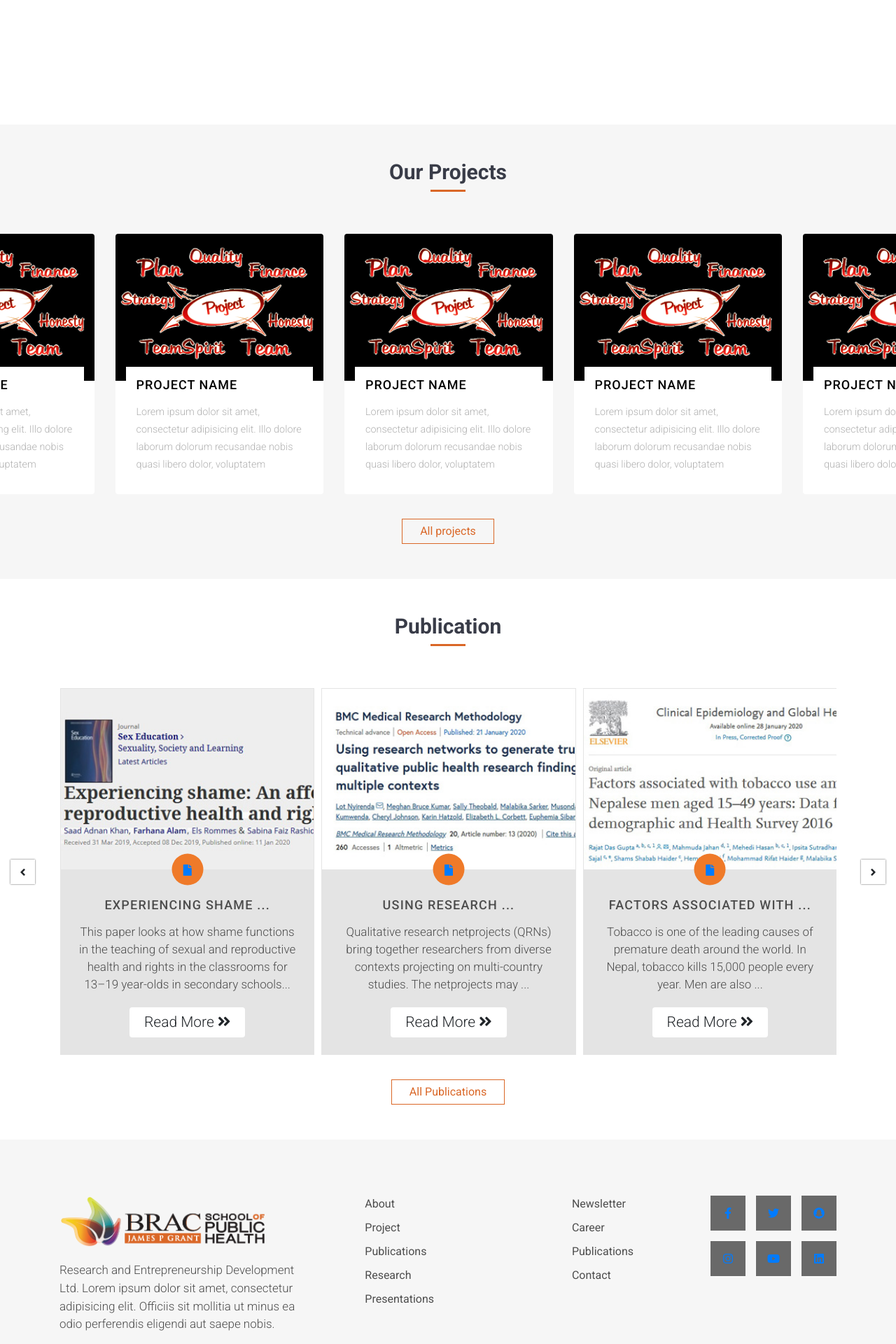
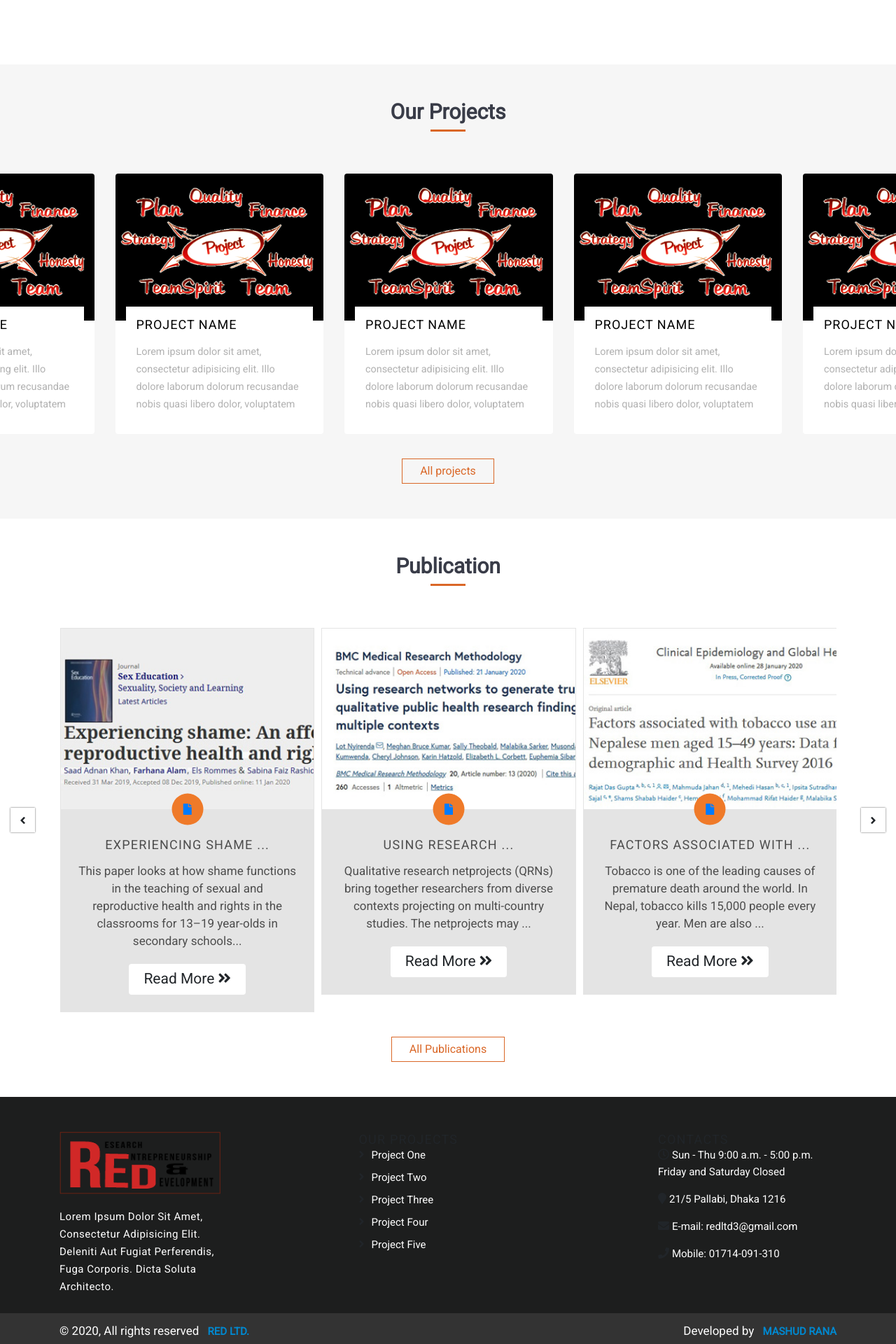
Before and after one commit to mashudranagithub/red, a PHP site: page / in a window 1280 px wide. Shown: the part 2000-3920 px from the top of the page at 70% size. Run offline with PHP 8.4, Linux system fonts and the light colour scheme; some libraries are stand-ins or nearby versions.

Commit message:
Menu item fixed and footer changed

```diff
--- a/assets/css/red.css
+++ b/assets/css/red.css
@@ -1,6 +1,7 @@
-@import url('https://fonts.googleapis.com/css?family=Roboto:300,400,500,700&display=swap');
-@import url('https://fonts.googleapis.com/css?family=Crimson+Text:400,600&display=swap');
-
+*{
+    margin: 0px;
+    padding: 0px;
+}
 
 img{
     max-width: 100%;
@@ -45,10 +46,6 @@ a:hover{
 
 body{
     font-family: 'Roboto', sans-serif;
-    /*background: #333;*/
-/*    background-image: url('../img/background/background.jpg');
-    background-repeat: repeat;*/
-
 }
 
 #top {
@@ -164,7 +161,8 @@ a.btn.btn-jpg svg.svg-inline--fa {
     text-decoration: none;
     color: #000;
     font-size: 1.2rem;
-    letter-spacing: 1px;
+    /*font-weight: 700;*/
+    letter-spacing: 0.5px;
 }
 
 .main-menu nav ul.navbar-nav>li {
@@ -246,11 +244,11 @@ ul.second-dropped-menu li a:hover {
 
 ul.first-dropped-menu li a,
 ul.second-dropped-menu li a {
-    padding: 5px 40px 5px 20px;
+    padding: 5px 20px !important;
     display: inline-block;
     color: #333;
     font-size: 1.1rem !important;
-    font-weight: 400;
+    /*font-weight: 700;*/
     line-height: 30px !important;
 }
 
@@ -915,144 +913,98 @@ section#Publication {
     Footer Section Start Here
 *********************************************/
 
-footer#Footer .footer-top {
-    padding: 80px 0;
-    background: #f6f6f6;
+/**************************  Footer **************************/
+
+footer#Footer {
+    background: #000;
 }
 
-.footer-logo {
-    margin-bottom: 20px;
-    padding-right: 25px;
+.footer-main {
+    padding: 50px 0px 25px;
+    background: rgba(146, 148, 151, 0.2);
 }
 
-.footer-logo a img {
-    max-width: 90%;
+.footer-single-box a img {
+    margin-bottom: 20px;
+    width: 90%;
 }
 
-.footer-about p {
-    color: #4d4d4d;
-    line-height: 1.6rem;
+.footer-single-box p {
+    color: #fff;
+    font-size:  15px;
+    font-weight: 400;
+    text-transform: capitalize;
+    letter-spacing: 0.5px;
+    line-height: 25px;
 }
 
-.footer-links ul li {
-    list-style: none;
-    margin-bottom: 10px;
-}
-
-.footer-links ul li a {
-    color: #4d4d4d;
-    padding: 5px;
-}
-
-.footer-links ul li a:hover {
-    color: #da6727;
+.footer-bottom {
+    background: #333;
+    height: 50px;
+    overflow: hidden;
 }
 
 
-.social-links a {
-    margin: 0px 0px 15px 15px;
-    width: 50px;
-    height: 50px;
-    display: flex;
-    align-items: center;
-    justify-content: center;
-    background: dimgrey;
-    box-shadow: 0 0 3px 0px #fff;
+
+.footer-service-list li{
+    display: block;
+    margin-bottom: 8px;
 }
 
-.social-links a svg.svg-inline--fa {
-    font-size: 30px;
-    line-height: 60px;
+.footer-service-list li a {
+    color: #fff;
+    font-size:  15px;
+    text-transform:  capitalize;
+    font-weight: 400;
+    padding-left: 10px;
+    font-family: 'Roboto', sans-serif;
+}
+
+.footer-service-list li.fa-angle-right:before {
+    color: #0088cf;
+    font-size: 15px;
+    line-height: 25px;
+}
+
+.footer-service-list li a:hover{
+    color: #0088cf;
+}
+
+ul.footer-contacts li {
+    margin-bottom: 15px;
+}
+
+ul.footer-contacts li.fa::before {
+    color: #0088cf;
+    margin-right: 5px;
+}
+
+ul.footer-contacts li span {
+    color: #fff;
+    line-height: 22px;
+    font-size: 15px;
+    font-family:  roboto, sans-serif;
+    font-weight:  400;
+}
+
+
+.footer-bottom p.copyright-text,
+.footer-bottom p.developed-by {
+    line-height: 50px;
     color: #fff;
 }
 
-/*.social-links a:hover svg.svg-inline--fa.fa-facebook-f {
-    color: #3B5998;
+.footer-bottom p.copyright-text a,
+.footer-bottom p.developed-by a {
+    color: #0088cf;
+    font-size: 15px;
+    text-transform: uppercase;
+    font-weight:  700;
+    margin-left: 8px;
 }
 
-.social-links a:hover svg.svg-inline--fa.fa-twitter {
-    color: #1DA1F2;
-}
 
-.social-links a:hover svg.svg-inline--fa.fa-snapchat {
-    color: #FFFC00;
-}
-
-.social-links a:hover svg.svg-inline--fa.fa-instagram {
-    color: #D7005B;
-}
-
-.social-links a:hover svg.svg-inline--fa.fa-youtube {
-    color: #C4302B;
-}
-
-.social-links a:hover svg.svg-inline--fa.fa-linkedin {
-    color: #0E76A8;
-}*/
-
-
-
-.social-links a.facebook:hover {
-    background: #3B5998;
-}
-
-.social-links a.twitter:hover {
-    background: #1DA1F2;
-}
-
-.social-links a.snapchat:hover {
-    background: #FFFC00;
-}
-
-.social-links a.instagram:hover {
-    /*background: linear-gradient(90deg, rgba(245,133,41,1) 8%, rgba(254,218,119,1) 27%, rgba(221,42,123,1) 49%, rgba(129,52,175,1) 71%, rgba(81,91,212,1) 86%);*/
-    background: linear-gradient(90deg, rgba(245,133,41,1) 4%, rgba(221,42,123,1) 42%, rgba(129,52,175,1) 74%, rgba(81,91,212,1) 100%, rgba(254,218,119,1) 100%);
-}
-
-.social-links a.youtube:hover {
-    background: #C4302B;
-}
-
-.social-links a.linkedin:hover {
-    background: #0E76A8;
-}
-
-.footer-bottom {
-    background: #101010;
-}
-
-.footer-bottom p {
-    color: #7d7d7d;
-    line-height: 60px;
-    letter-spacing: 0.7px;
-    font-size: 15px;
-}
-
-.footer-bottom p span {
-    color: #fff;
-}
-
-.footer-bottom ul li {
-    display: inline-block;
-    line-height: 60px;
-}
-
-.footer-bottom ul li a {
-    color: #7d7d7d;
-    padding: 5px 0px;
-    padding-right: 0px;
-    font-size: 15px;
-}
-
-.footer-bottom ul li a:hover {
-    color: #fff;
-}
-
-.footer-bottom ul span {
-    color: #7d7d7d;
-    margin: 10px;
-}
-
+/**************************  Footer End **************************/
 
 
 /********************************************
--- a/assets/js/red.js
+++ b/assets/js/red.js
@@ -213,7 +213,8 @@ $(document).ready(function(){
            }
     });
     $('.header-main').wrapAll('<div class="cover">');
-    $('.cover').css('min-height', $('.header-main').outerHeight());
+    $('.cover').css('height', $('.header-main').outerHeight());
+    $('.cover').css('max-height', '90px');
     $('.cover').css('height', 'auto');
     //Code for sticky menu End Here
 
--- a/index.html
+++ b/index.html
@@ -14,7 +14,8 @@
 
 
 	<!-- Google Font -->
-	<link href="https://fonts.googleapis.com/css2?family=Bebas+Neue&family=Roboto&display=swap" rel="stylesheet">
+	<link href="https://fonts.googleapis.com/css2?family=Bebas+Neue&display=swap" rel="stylesheet">
+	<link href="https://fonts.googleapis.com/css2?family=Roboto&display=swap" rel="stylesheet">
     <link rel="stylesheet" href="assets/css/all.min.css">
     <link rel="stylesheet" href="assets/css/animate.css">
     <link rel="stylesheet" href="assets/css/owl.carousel.min.css">
@@ -70,7 +71,7 @@
 					<div class="row d-flex align-items-center">
 						<div class="col-md-3">
 							<div class="logo">
-								<a href="index.html"><img src="assets/img/logo/" alt="Logo Image"></a>
+								<a href="index.html"><img src="assets/img/logo/logo.png" alt="Logo Image"></a>
 							</div>
 						</div>
 						<div class="col-md-9">
@@ -88,16 +89,33 @@
 		                                        <a href="who-we-are.php">About Us</a>
 		                                        <ul class="first-dropped-menu">
 		                                            <li><a href="Javascript:void(0);">Background</a></li>
-		                                            <li><a href="Javascript:void(0);">Vision & Mission</a></li>
+		                                            <li><a href="Javascript:void(0);">Vision</a></li>
+		                                            <li><a href="Javascript:void(0);">Mission</a></li>
 		                                            <li><a href="Javascript:void(0);">Management</a></li>
 		                                        </ul>
 		                                    </li>
 		                                    <li class="first-drop-menu">
-		                                        <a href="#">Research</a>
+		                                        <a href="#">Projects</a>
 		                                        <ul class="first-dropped-menu">
-		                                            <li><a href="Javascript:void(0);">Project</a></li>
-		                                            <li><a href="Javascript:void(0);">Publications</a></li>
-		                                            <li><a href="Javascript:void(0);">Presentations</a></li>
+		                                            <li><a href="Javascript:void(0);">Ongoing</a></li>
+		                                            <li><a href="Javascript:void(0);">Completed</a></li>
+		                                        </ul>
+		                                    </li>
+		                                    <li class="first-drop-menu">
+		                                        <a href="#">Publications</a>
+		                                        <ul class="first-dropped-menu">
+		                                            <li><a href="Javascript:void(0);">International Journal</a></li>
+		                                            <li><a href="Javascript:void(0);">National Journal</a></li>
+		                                            <li><a href="Javascript:void(0);">Books</a></li>
+		                                            <li><a href="Javascript:void(0);">Conference Proceedings</a></li>
+		                                        </ul>
+		                                    </li>
+		                                    <li class="first-drop-menu">
+		                                        <a href="#">Presentations</a>
+		                                        <ul class="first-dropped-menu">
+		                                            <li><a href="Javascript:void(0);">International Conferences/Symposium</a></li>
+		                                            <li><a href="Javascript:void(0);">National Conferences/Seminars</a></li>
+		                                            <li><a href="Javascript:void(0);">Training sessions</a></li>
 		                                        </ul>
 		                                    </li>
 		                                    <!-- <li class="first-drop-menu">
@@ -133,10 +151,10 @@
 		                                        </ul>
 		                                    </li> -->
 		                                    <li>
-		                                        <a href="#">News & Events</a>
+		                                        <a href="#">Awards</a>
 		                                    </li>
 		                                    <li>
-		                                        <a href="#">Photo gallery</a>
+		                                        <a href="#">News & Events</a>
 		                                    </li>
 		                                    <li>
 		                                        <a href="#">Contact</a>
@@ -476,62 +494,48 @@
 
 	<!-- Footer Section Start Here -->
     <footer id="Footer">
-		<div class="footer-top">
+        <div class="footer-main">
             <div class="container">
-				<div class="row">
-					<div class="col-md-4">
-						<div class="footer-about">
-							<div class="footer-logo">
-								<a href="javascript:void(0);">
-									<img src="assets/img/logo/logo.png" alt="Footer Logo Image">
-								</a>
-							</div>
-							<p>Research and Entrepreneurship Development Ltd. Lorem ipsum dolor sit amet, consectetur adipisicing elit. Officiis sit mollitia ut minus ea odio perferendis eligendi aut saepe nobis.</p>
+                <div class="row justify-content-between">
+                    <div class="col-md-3">
+                        <div class="footer-single-box">
+                            <a href="index.html"><img src="assets/img/logo/logo.png" alt="Logo"></a>
+                            <p>Lorem ipsum dolor sit amet, consectetur adipisicing elit. Deleniti aut fugiat perferendis, fuga corporis. Dicta soluta architecto.</p>
                         </div>
                     </div>
-					<div class="col-md-2 d-flex justify-content-end">
-						<div class="footer-links">
-							<ul>
-								<li><a href="javascript:void(0);">About</a></li>
-								<li><a href="javascript:void(0);">Project</a></li>
-								<li><a href="javascript:void(0);">Publications</a></li>
-								<li><a href="javascript:void(0);">Research</a></li>
-								<li><a href="javascript:void(0);">Presentations</a></li>
-							</ul>
-						</div>
-					</div>
-					<div class="col-md-3 d-flex justify-content-end">
-						<div class="footer-links">
-							<ul>
-								<li><a href="javascript:void(0);">Newsletter</a></li>
-								<li><a href="javascript:void(0);">Career</a></li>
-								<li><a href="javascript:void(0);">Publications</a></li>
-								<li><a href="javascript:void(0);">Contact</a></li>
+                    <div class="col-md-3">
+                        <div class="footer-single-box">
+                            <h3>Our Projects</h3>
+                            <ul class="footer-service-list">
+                                <li><i class="fas fa-angle-right"></i><a href="#">Project One</a></li>
+                                <li><i class="fas fa-angle-right"></i><a href="#">Project Two</a></li>
+                                <li><i class="fas fa-angle-right"></i><a href="#">Project Three</a></li>
+                                <li><i class="fas fa-angle-right"></i><a href="#">Project Four</a></li>
+                                <li><i class="fas fa-angle-right"></i><a href="#">Project Five</a></li>
                             </ul>
                         </div>
                     </div>
                     <div class="col-md-3">
-						<div class="social-links d-flex justify-content-end">
-							<a class="facebook" href="javascript:void(0);">
-								<i class="fab fa-facebook-f"></i>
-							</a>
-							<a class="twitter" href="javascript:void(0);">
-								<i class="fab fa-twitter"></i>
-							</a>
-							<a class="snapchat" href="javascript:void(0);">
-								<i class="fab fa-snapchat"></i>
-							</a>
-						</div>
-						<div class="social-links d-flex justify-content-end">
-							<a class="instagram" href="javascript:void(0);">
-								<i class="fab fa-instagram"></i>
-							</a>
-							<a class="youtube" href="https://www.youtube.com/channel/UCZ7Om3_n1D-mW6Hz5GUqRBQ" target="_blank">
-								<i class="fab fa-youtube"></i>
-							</a>
-							<a class="linkedin" href="javascript:void(0);">
-								<i class="fab fa-linkedin"></i>
-							</a>
+                        <div class="footer-single-box">
+                            <h3>Contacts</h3>
+                            <ul class="footer-contacts">
+                                <li>
+                                	<i class="far fa-clock"></i>
+                                    <span> Sun - Thu 9:00 a.m. - 5:00 p.m. <br> Friday and Saturday Closed</span>
+                                </li>
+                                <li>
+                                	<i class="fas fa-map-marker"></i>
+                                    <span> 21/5 Pallabi, Dhaka 1216 </span>
+                                </li>
+                                <li>
+                                	<i class="fas fa-envelope"></i>
+                                    <span>E-mail: redltd3@gmail.com</span>
+                                </li>
+                                <li>
+                                	<i class="fas fa-phone"></i>
+                                    <span>Mobile: 01714-091-310</span>
+                                </li>
+                            </ul>
                         </div>
                     </div>
                 </div>
@@ -540,14 +544,11 @@
         <div class="footer-bottom">
             <div class="container">
                 <div class="row">
-					<div class="col-md-7">
-						<p>&copy;Copyright 2020 <span>RED Ltd.</span> All Rights Reserved</p>
+                    <div class="col-md-6 text-left">
+                        <p class="copyright-text">© 2020, All rights reserved <a href="#">RED Ltd.</a></p>
                     </div>
-					<div class="col-md-5 text-right">
-						<ul>
-							<li><a href="javascript:void(0);">Privacy Policy</a></li> <span>|</span>
-							<li><a href="javascript:void(0);">Site Map</a></li>
-						</ul>
+                    <div class="col-md-6 text-right">
+                        <p class="developed-by">Developed by <a href="http://www.mashudrana.com" target="_blank">Mashud Rana</a></p>
                     </div>
                 </div>
             </div>
```
Also changed, not shown: assets/img/logo/jpg-white-logo.png (deleted), assets/img/logo/logo-w.png (deleted), assets/img/logo/logo-ww.png (deleted), assets/img/logo/logo.png, assets/img/logo/white-logo.png (deleted). Lines whose indentation alone changed are shown as unchanged.
